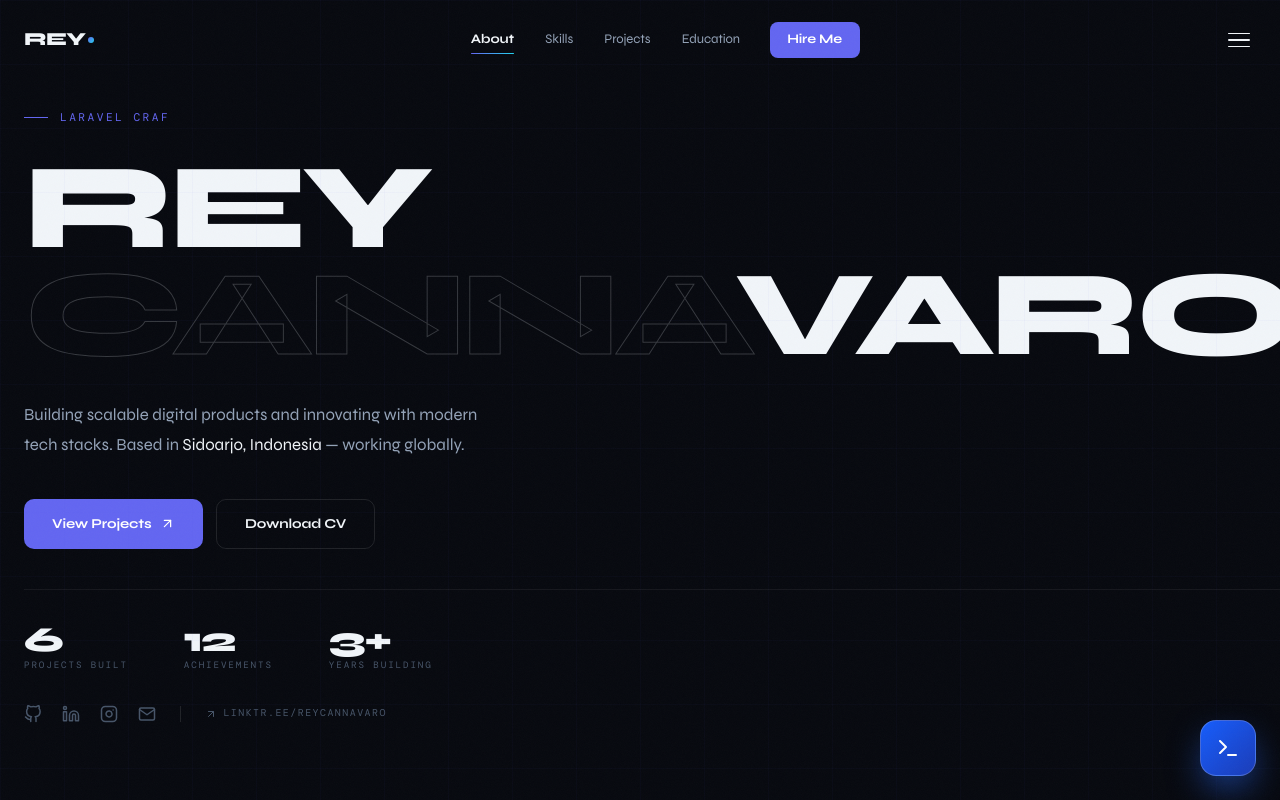
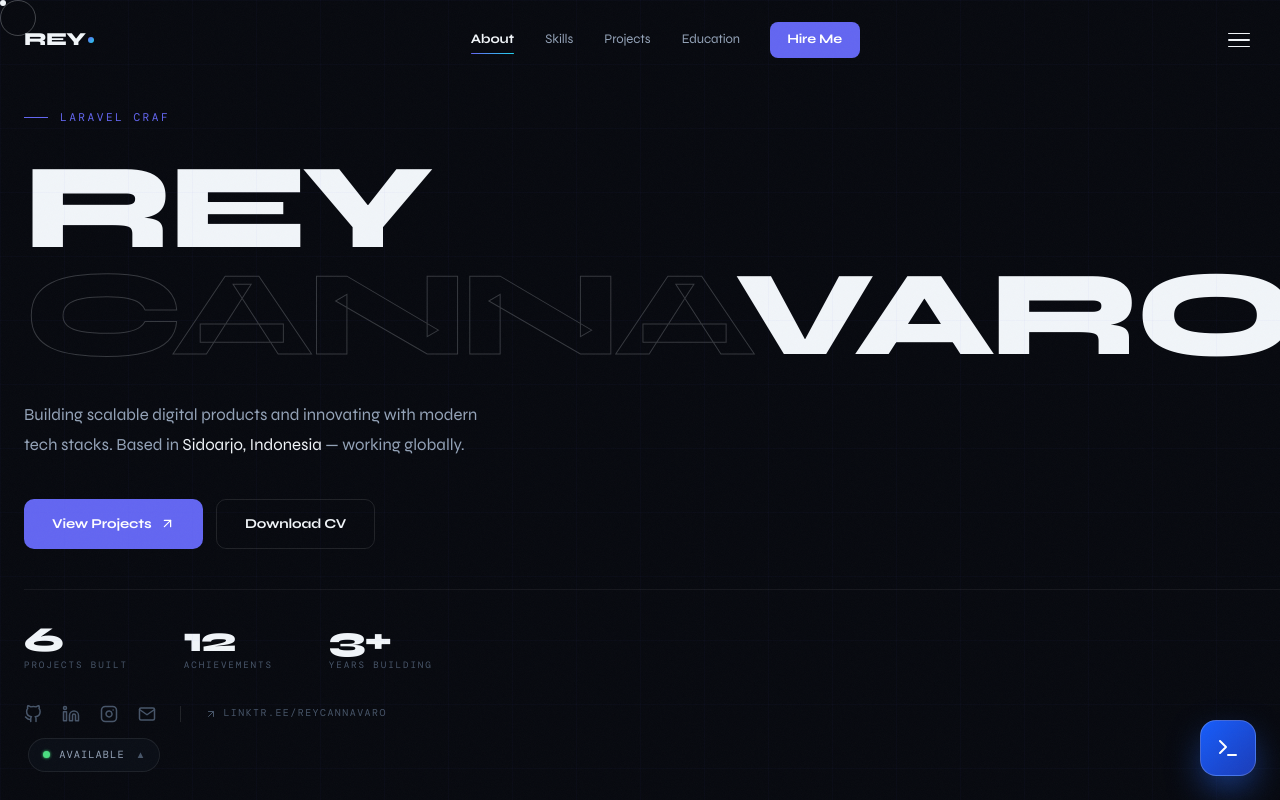
Before and after one commit to ReyCannavaro/portofolio-reycannavaro-next, a Next.js app: page / in a window 1280 px wide. Shown: the top 800 px of the page. Built offline with nearby package versions, Linux system fonts and the light colour scheme.

Commit message:
Update Data

```diff
--- a/src/app/data/index.ts
+++ b/src/app/data/index.ts
@@ -1,5 +1,3 @@
-// src/data/index.ts
-
 export const educationHistory = [
   {
     id: 1,
@@ -205,3 +203,10 @@ export const softskills = [
   { id: 6, name: 'Adaptasi & Belajar Cepat', icon: 'https://cdn-icons-png.flaticon.com/512/3135/3135810.png', type: 'Cognitive' },
   { id: 7, name: 'Kreativitas', icon: 'https://cdn-icons-png.flaticon.com/512/3655/3655588.png', type: 'Creative' },
 ];
+export const nowStatus = {
+  available: true,
+  building:  "UrbanGrow v2 — IoT Dashboard",
+  learning:  "Next.js 15 + Hono.js",
+  location:  "Sidoarjo, Indonesia",
+  timezone:  "WIB (UTC+7)",
+};
--- a/src/app/page.tsx
+++ b/src/app/page.tsx
@@ -7,14 +7,18 @@ import Prestasi from "./components/Prestasi";
 import Footer from "./components/Footer";
 import TerminalWrapper from "./components/Terminal";
 import LoadingScreen from "./components/LoadingScreen";
+import CustomCursor from "./components/CustomCursor";
+import NowPlaying from "./components/NowPlaying";
 
 export default function Home() {
   return (
-    <main className="bg-[#07090f] min-h-screen">
+    <main style={{ background: "var(--bg)", minHeight: "100svh" }}>
       <LoadingScreen />
+      <CustomCursor />
+      <NowPlaying />
       <Navbar />
       <Hero />
-      <div className="space-y-0">
+      <div>
         <Skills />
         <TerminalWrapper />
         <Projects />
```
